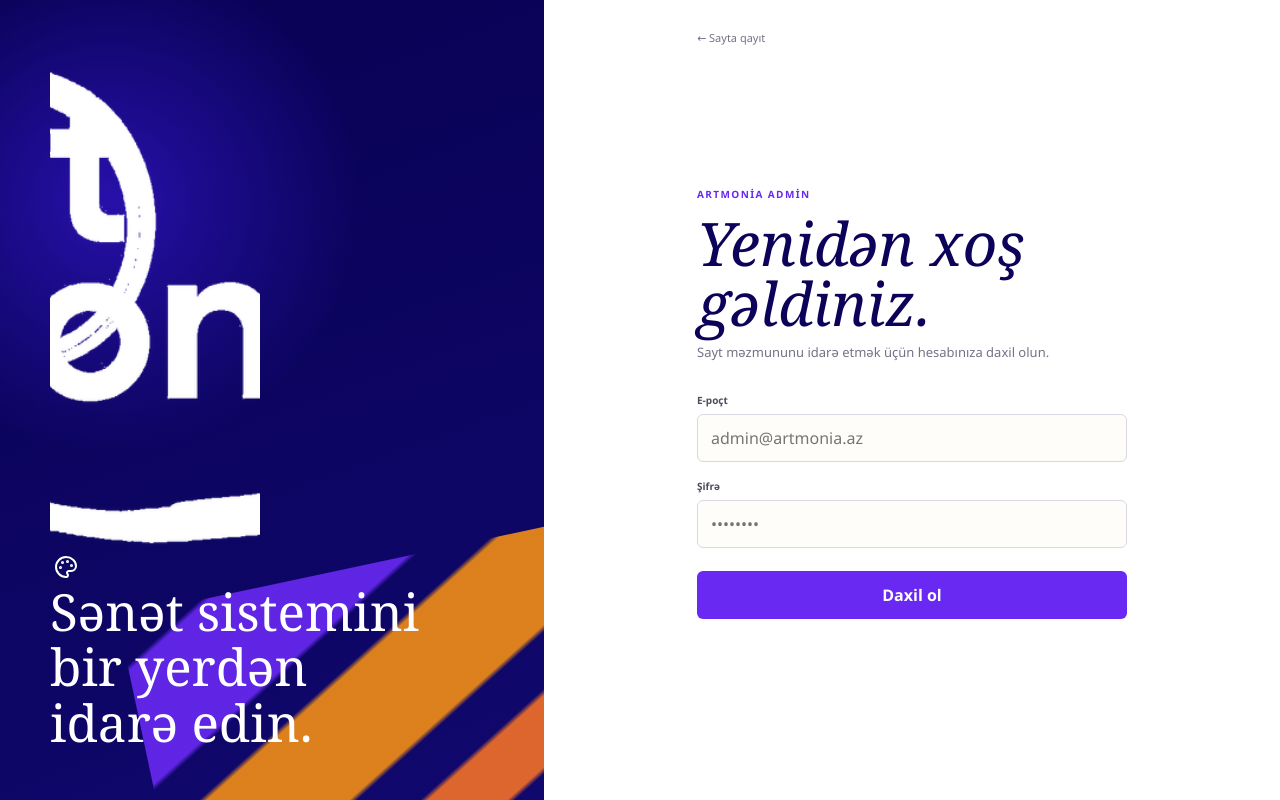
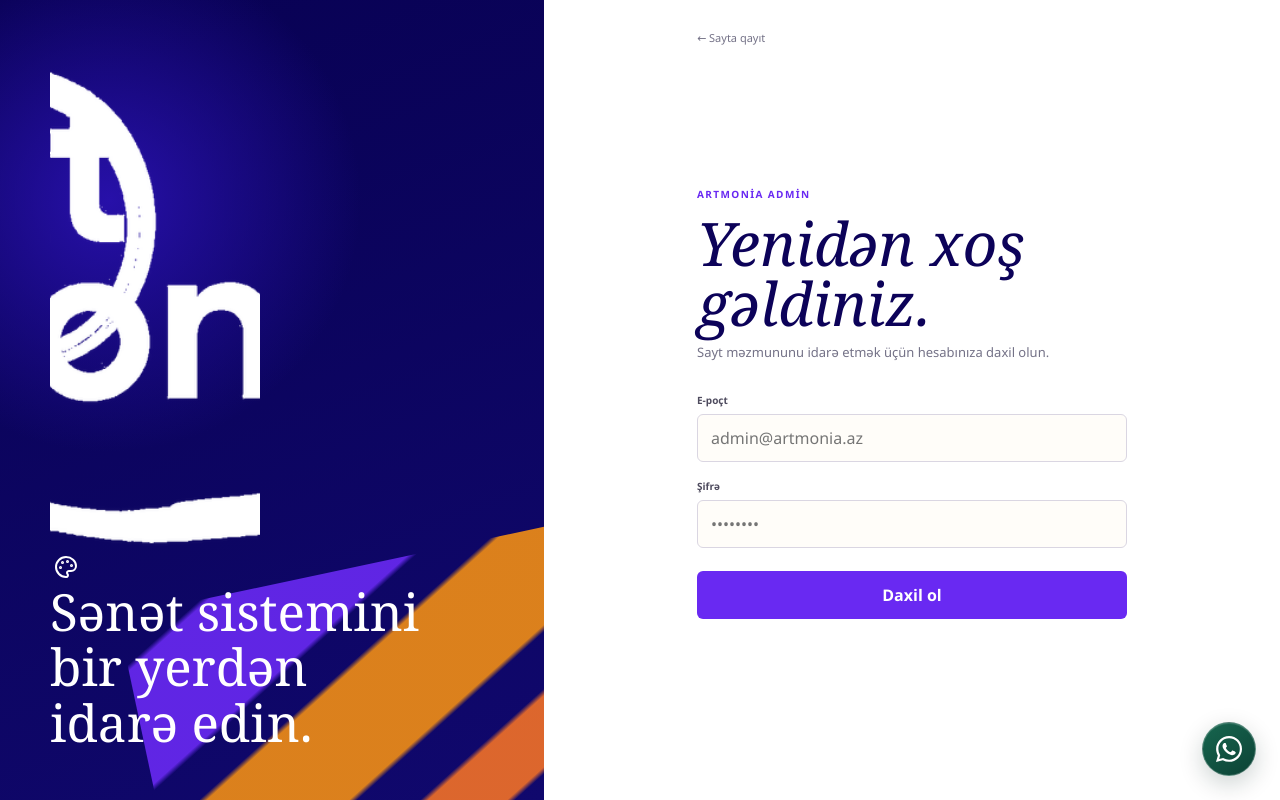
Before and after one commit to noktheagency-cmd/artmonia, a Next.js app: page /admin/login in a window 1280 px wide. Built offline with nearby package versions, Linux system fonts and the light colour scheme; no server answers; the database is empty.

Commit message:
Add floating WhatsApp contact button across pages

```diff
--- a/src/app/layout.tsx
+++ b/src/app/layout.tsx
@@ -1,4 +1,5 @@
 import type { Metadata } from "next";
+import WhatsAppButton from "@/components/WhatsAppButton";
 import "./globals.css";
 import "./studio-heading.css";
 
@@ -46,7 +47,7 @@ export default function RootLayout({
       <head>
         <script dangerouslySetInnerHTML={{ __html: themeInitializer }} />
       </head>
-      <body>{children}</body>
+      <body>{children}<WhatsAppButton /></body>
     </html>
   );
 }
--- /dev/null
+++ b/src/components/WhatsAppButton.module.css
@@ -0,0 +1,50 @@
+.button {
+  position: fixed;
+  right: max(24px, env(safe-area-inset-right));
+  bottom: calc(24px + env(safe-area-inset-bottom));
+  z-index: 90;
+  display: grid;
+  place-items: center;
+  width: 54px;
+  height: 54px;
+  border: 1px solid rgba(255, 255, 255, .28);
+  border-radius: 50%;
+  background: linear-gradient(145deg, #17664f, #0c4235);
+  color: #fff;
+  box-shadow: 0 8px 24px rgba(5, 35, 28, .2), inset 0 1px 0 rgba(255, 255, 255, .12);
+  text-decoration: none;
+  transition: transform 200ms ease, box-shadow 200ms ease;
+}
+.button svg { width: 26px; height: 26px; }
+.label {
+  position: absolute;
+  right: calc(100% + 12px);
+  top: 50%;
+  padding: 10px 15px;
+  border: 1px solid rgba(255, 255, 255, .16);
+  border-radius: 14px;
+  background: #103e33;
+  color: #fff;
+  font-family: var(--sans);
+  font-size: 13px;
+  font-weight: 500;
+  line-height: 1.4;
+  white-space: nowrap;
+  box-shadow: 0 6px 20px rgba(5, 35, 28, .14);
+  opacity: 0;
+  visibility: hidden;
+  transform: translate(6px, -50%);
+  pointer-events: none;
+  transition: opacity 180ms ease, transform 180ms ease, visibility 180ms ease;
+}
+.button:focus-visible .label { opacity: 1; visibility: visible; transform: translate(0, -50%); }
+@media (hover: hover) and (pointer: fine) {
+  .button:hover { transform: translateY(-2px); box-shadow: 0 10px 28px rgba(5, 35, 28, .28); }
+  .button:hover .label { opacity: 1; visibility: visible; transform: translate(0, -50%); }
+}
+.button:focus-visible { outline: 3px solid var(--brand-orange, #ff9900); outline-offset: 4px; }
+@media (max-width: 600px) {
+  .button { right: max(16px, env(safe-area-inset-right)); bottom: calc(16px + env(safe-area-inset-bottom)); width: 52px; height: 52px; }
+  .button svg { width: 26px; height: 26px; }
+}
+@media (prefers-reduced-motion: reduce) { .button, .label { transition: none; } }
--- /dev/null
+++ b/src/components/WhatsAppButton.tsx
@@ -0,0 +1,21 @@
+import { contact } from "@/data/site";
+import { getPublishedContent } from "@/lib/site-content";
+import styles from "./WhatsAppButton.module.css";
+
+export default async function WhatsAppButton() {
+  const content = await getPublishedContent();
+  const savedContact = content.contact;
+  const phone = savedContact && typeof savedContact === "object" && !Array.isArray(savedContact)
+    && typeof savedContact.phone === "string" ? savedContact.phone : contact.phone;
+  const digits = phone.replace(/\D/g, "") || contact.phone.replace(/\D/g, "");
+
+  return (
+    <a className={styles.button} href={`https://wa.me/${digits}`} target="_blank" rel="noopener noreferrer"
+      aria-label="WhatsApp ilə əlaqə saxla">
+      <span className={styles.label} aria-hidden="true">Bizə yazın</span>
+      <svg viewBox="0 0 24 24" aria-hidden="true" fill="currentColor">
+        <path d="M20.52 3.48A11.9 11.9 0 0 0 12.05 0C5.47 0 .11 5.35.11 11.94c0 2.1.55 4.15 1.6 5.96L0 24l6.26-1.64a11.9 11.9 0 0 0 5.79 1.48h.01c6.58 0 11.94-5.36 11.94-11.94 0-3.19-1.24-6.19-3.48-8.42ZM12.06 21.82a9.9 9.9 0 0 1-5.05-1.38l-.36-.21-3.72.98.99-3.63-.23-.37a9.86 9.86 0 0 1-1.51-5.27c0-5.47 4.45-9.92 9.88-9.92a9.85 9.85 0 0 1 7.02 2.91 9.84 9.84 0 0 1 2.9 7.02c0 5.47-4.45 9.87-9.92 9.87Zm5.44-7.4c-.3-.15-1.77-.87-2.05-.97-.27-.1-.47-.15-.67.15-.2.3-.77.97-.94 1.17-.17.2-.35.22-.64.07-.3-.15-1.26-.46-2.39-1.46-.88-.78-1.47-1.74-1.64-2.04-.17-.3-.02-.46.13-.61.13-.13.3-.35.45-.52.15-.17.2-.3.3-.5.1-.2.05-.37-.03-.52-.07-.15-.67-1.62-.92-2.22-.24-.58-.49-.5-.67-.51h-.57c-.2 0-.52.07-.79.37-.27.3-1.04 1.02-1.04 2.49s1.07 2.89 1.22 3.09c.15.2 2.1 3.2 5.09 4.49.71.31 1.27.49 1.7.63.71.23 1.36.2 1.88.12.57-.08 1.77-.72 2.02-1.42.25-.7.25-1.3.17-1.42-.07-.13-.27-.2-.57-.35Z" />
+      </svg>
+    </a>
+  );
+}
```
